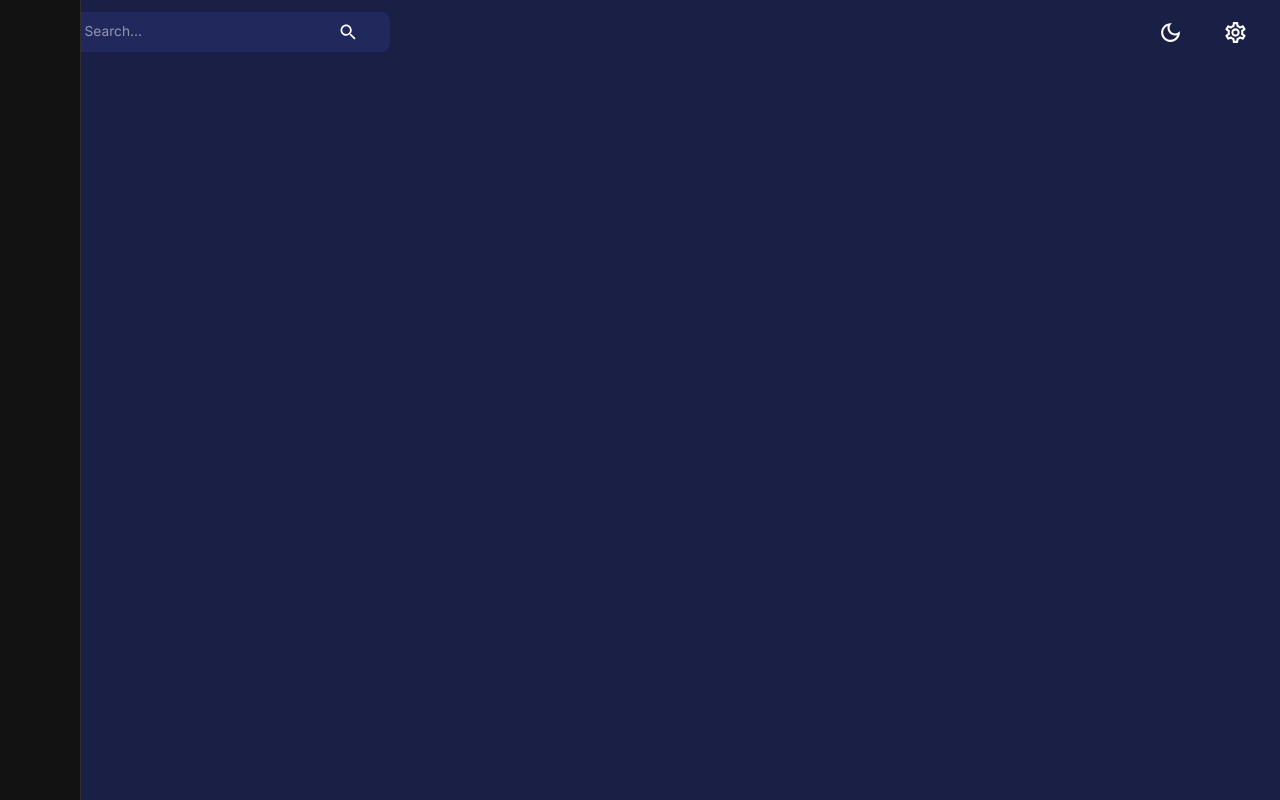
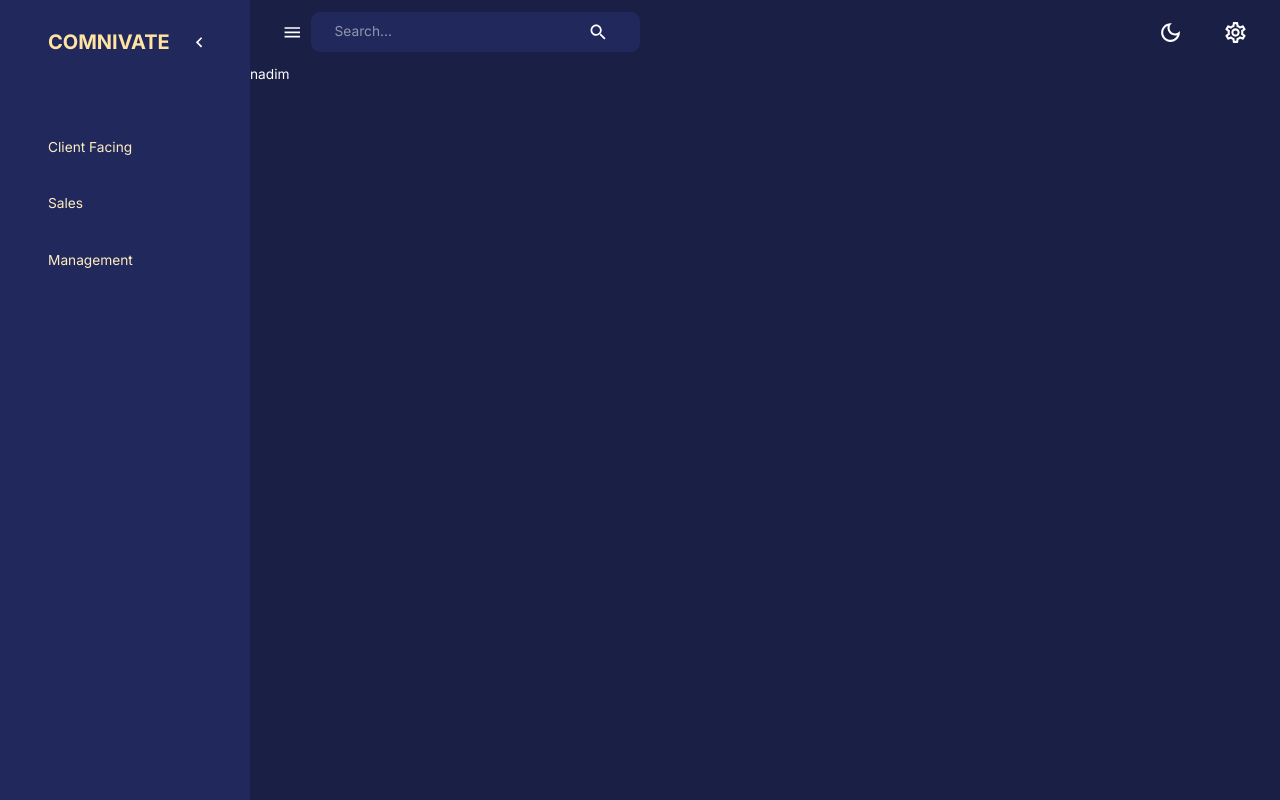
Before and after one commit to AatirNadim/admin_dashboard, a React (Create React App) app in the folder client/: page /dashboard in a window 1280 px wide. Built offline with nearby package versions, Linux system fonts and the light colour scheme.

Commit message:
components for the sidebar

```diff
--- /dev/null
+++ b/client/src/assets/NavItems.js
@@ -0,0 +1,60 @@
+import { AdminPanelSettingsOutlined, CalendarMonthOutlined, Groups2Outlined, HomeOutlined, PieChartOutlined, PointOfSaleOutlined, PublicOutlined, ReceiptLongOutlined, ShoppingCartOutlined, TodayOutlined, TrendingUpOutlined } from "@mui/icons-material";
+
+export const navItems = [
+    {
+      text: "Dashboard",
+      icon: <HomeOutlined />,
+    },
+    {
+      text: "Client Facing",
+      icon: null,
+    },
+    {
+      text: "Products",
+      icon: <ShoppingCartOutlined />,
+    },
+    {
+      text: "Customers",
+      icon: <Groups2Outlined />,
+    },
+    {
+      text: "Transactions",
+      icon: <ReceiptLongOutlined />,
+    },
+    {
+      text: "Geography",
+      icon: <PublicOutlined />,
+    },
+    {
+      text: "Sales",
+      icon: null,
+    },
+    {
+      text: "Overview",
+      icon: <PointOfSaleOutlined />,
+    },
+    {
+      text: "Daily",
+      icon: <TodayOutlined />,
+    },
+    {
+      text: "Monthly",
+      icon: <CalendarMonthOutlined />,
+    },
+    {
+      text: "Breakdown",
+      icon: <PieChartOutlined />,
+    },
+    {
+      text: "Management",
+      icon: null,
+    },
+    {
+      text: "Admin",
+      icon: <AdminPanelSettingsOutlined />,
+    },
+    {
+      text: "Performance",
+      icon: <TrendingUpOutlined />,
+    },
+  ];
--- a/client/src/components/Navbar.js
+++ b/client/src/components/Navbar.js
@@ -8,7 +8,7 @@ import profileImage from 'assets/profile.jpg'
 import { AppBar, IconButton, InputBase, Toolbar, useTheme } from '@mui/material'
 
 
-const Navbar = () => {
+const Navbar = ({isSideBarOpen, setIsSideBarOpen}) => {
   const dispatch = useDispatch();
   const theme = useTheme();
   return (
@@ -28,7 +28,7 @@ const Navbar = () => {
       >
         {/* left side */}
         <FlexBetween  sx = {{  }} >
-          <IconButton onClick={() => console.log('open/close sidebar')} >
+          <IconButton onClick={() => setIsSideBarOpen(true)} >
             <MenuIcon  ></MenuIcon>
           </IconButton>
           <FlexBetween
--- a/client/src/components/Sidebar.js
+++ b/client/src/components/Sidebar.js
@@ -1,19 +1,14 @@
 import React from 'react'
 import {
-  Box, Divider, Drawer, IconButton, ListItem, ListItemButton, ListItemIcon,
+  Box, Divider, Drawer, IconButton, List, ListItem, ListItemButton, ListItemIcon,
   ListItemText, Typography, useTheme
 } from '@mui/material'
-import {
-  SettingsOutlined, ChevronLeft, ChevronRightOutlined,
-  HomeOutlined, ShoppingCartOutlined, Groups2Outlined, ReceiptLongOutlined,
-  PublicOutlined, PointOfSaleOutlined, TodayOutlined, CalendarMonthOutlined,
-  AdminPanelSettingsOutlined, TrendingUpOutlined, PieChartOutlined
-} from '@mui/icons-material'
+import { ChevronLeft } from '@mui/icons-material'
 
 import { useLocation, useNavigate } from 'react-router-dom'
 import FlexBetween from './FlexBetween'
 import profileImage from '../assets/profile.jpg'
-
+import { navItems } from 'assets/NavItems'
 
 const Sidebar = ({
   isNonMobile, drawerWidth, isSideBarOpen, setIsSideBarOpen
@@ -37,7 +32,7 @@ const Sidebar = ({
           }
           variant='persistent'
           anchor='left'
-          sw={{
+          sx={{
             width: drawerWidth,
             '& .MuiDrawer-paper': {
               color: theme.palette.secondary[200],
@@ -50,12 +45,35 @@ const Sidebar = ({
         >
           <Box width='100%' >
             <Box m='1.5rem 2rem 2rem 3rem' >
-              <FlexBetween  color = {theme.palette.secondary.main}>
+              <FlexBetween  color = {theme.palette.secondary[300]}
+              // sx = {{ backgroundColor : 'red' }}
+              >
                 <Box display='flex' alignItems = 'center' gap = '0.5rem' >
-
+                  <Typography variant='h4' fontWeight = 'bold'>
+                    COMNIVATE
+                  </Typography>
                 </Box>
+                {isNonMobile && (
+                  <IconButton onClick = {() => setIsSideBarOpen(!isSideBarOpen)}>
+                    <ChevronLeft/>
+                  </IconButton>
+                )}
               </FlexBetween>
             </Box>
+            <List >
+              {
+                navItems.map(({text, icon}) => {
+                  if(!icon) {
+                    return (
+                      // defining the key is important, the list item is re-rendered based on the change of this value
+                      <Typography key = {text} sx = {{
+                        m : '2.25rem 0 1rem 3rem'
+                      }} >{text}</Typography>
+                    )
+                  }
+                })
+              }
+            </List>
           </Box>
         </Drawer>
       )}
```
